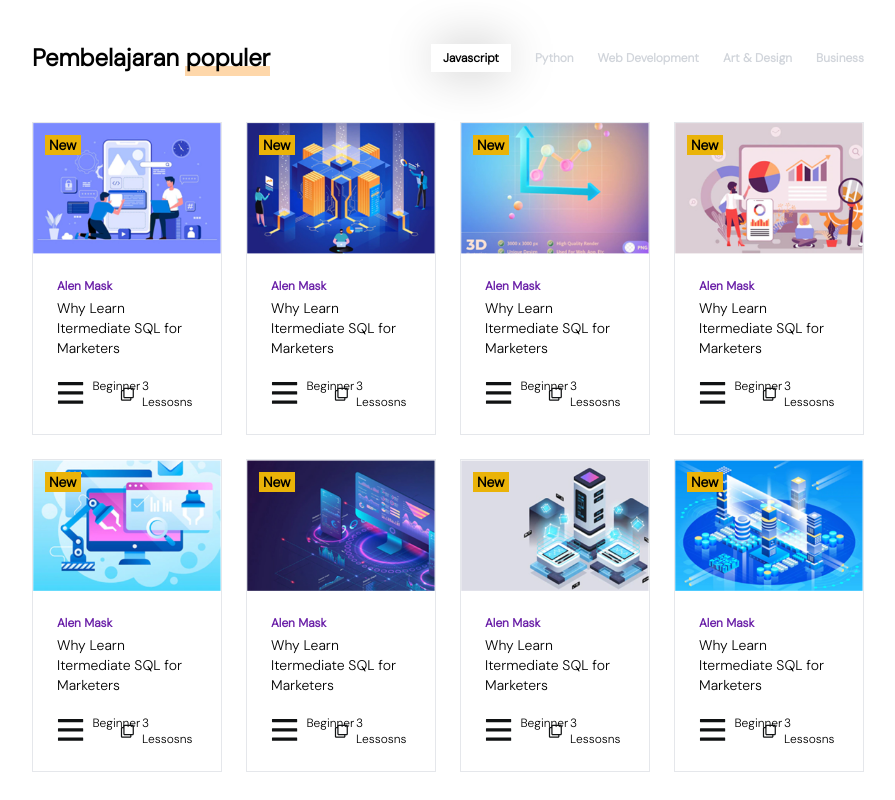
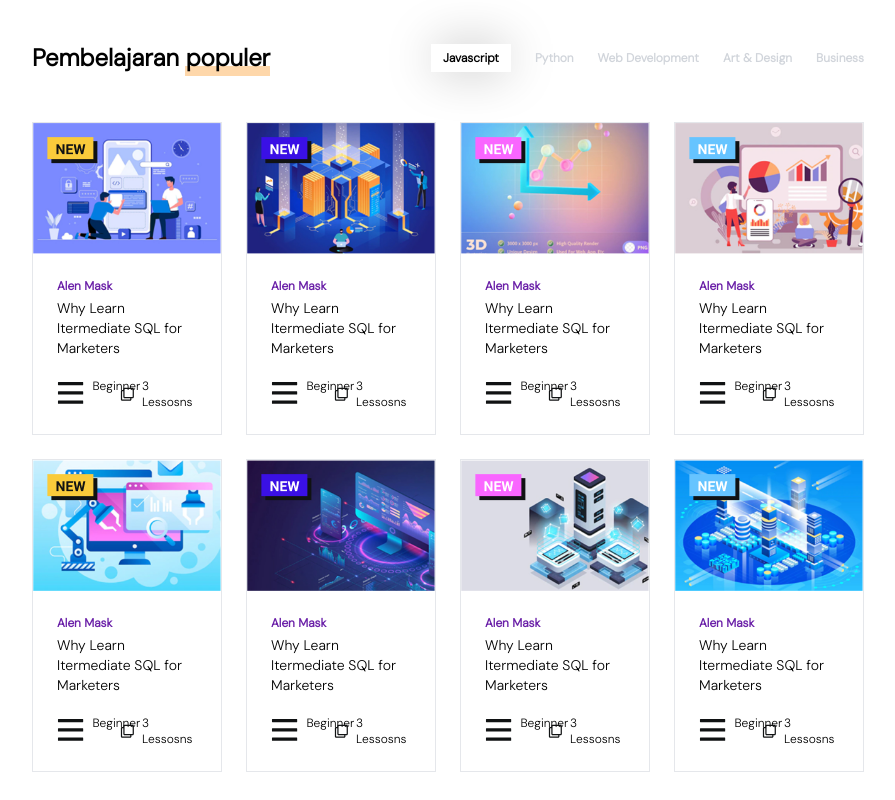
Before and after one commit to Hasban-Fardani/liga-cmk-slicing, a website: page index.html in a window 1280 px wide. Shown: the part 920-1720 px from the top of the page, without its empty margins (192-1087 px from the left). Drawn offline with Linux system fonts and the light colour scheme.

Commit message:
change: new text -> icon with image svg

```diff
--- a/index.html
+++ b/index.html
@@ -123,7 +123,7 @@
                 <!-- Card Item -->
                 <div class="border">
                     <div class="relative">
-                        <span class="absolute z-10 top-3 left-3 bg-yellow-500 text-sm font-bold px-1 shadow-2xl">New</span>
+                        <span class="absolute z-10 top-3 left-3"><img src="assets/images/new-orange.png" alt="icon new"></span>
                         <img src="assets/images/course-1.png" alt="">
                     </div>
                     <div class="flex flex-col p-6">
@@ -144,7 +144,7 @@
 
                 <div class="border">
                     <div class="relative">
-                        <span class="absolute z-10 top-3 left-3 bg-yellow-500 text-sm font-bold px-1 shadow-2xl">New</span>
+                        <span class="absolute z-10 top-3 left-3"><img src="assets/images/new-old-blue.png" alt="icon new"></span>
                         <img src="assets/images/course-2.png" alt="">
                     </div>
                     <div class="flex flex-col p-6">
@@ -165,7 +165,7 @@
 
                 <div class="border">
                     <div class="relative">
-                        <span class="absolute z-10 top-3 left-3 bg-yellow-500 text-sm font-bold px-1 shadow-2xl">New</span>
+                        <span class="absolute z-10 top-3 left-3"><img src="assets/images/new-pink.png" alt="icon new"></span>
                         <img src="assets/images/course-3.png" alt="">
                     </div>
                     <div class="flex flex-col p-6">
@@ -186,7 +186,7 @@
 
                 <div class="border">
                     <div class="relative">
-                        <span class="absolute z-10 top-3 left-3 bg-yellow-500 text-sm font-bold px-1 shadow-2xl">New</span>
+                        <span class="absolute z-10 top-3 left-3"><img src="assets/images/new-lightblue.png" alt="icon new"></span>
                         <img src="assets/images/course-4.png" alt="">
                     </div>
                     <div class="flex flex-col p-6">
@@ -207,7 +207,7 @@
 
                 <div class="border">
                     <div class="relative">
-                        <span class="absolute z-10 top-3 left-3 bg-yellow-500 text-sm font-bold px-1 shadow-2xl">New</span>
+                        <span class="absolute z-10 top-3 left-3"><img src="assets/images/new-orange.png" alt="icon new"></span>
                         <img src="assets/images/course-5.png" alt="">
                     </div>
                     <div class="flex flex-col p-6">
@@ -228,7 +228,7 @@
 
                 <div class="border">
                     <div class="relative">
-                        <span class="absolute z-10 top-3 left-3 bg-yellow-500 text-sm font-bold px-1 shadow-2xl">New</span>
+                        <span class="absolute z-10 top-3 left-3"><img src="assets/images/new-old-blue.png" alt="icon new"></span>
                         <img src="assets/images/course-6.png" alt="">
                     </div>
                     <div class="flex flex-col p-6">
@@ -249,7 +249,7 @@
 
                 <div class="border">
                     <div class="relative">
-                        <span class="absolute z-10 top-3 left-3 bg-yellow-500 text-sm font-bold px-1 shadow-2xl">New</span>
+                        <span class="absolute z-10 top-3 left-3"><img src="assets/images/new-pink.png" alt="icon new"></span>
                         <img src="assets/images/course-7.png" alt="">
                     </div>
                     <div class="flex flex-col p-6">
@@ -270,7 +270,7 @@
 
                 <div class="border">
                     <div class="relative">
-                        <span class="absolute z-10 top-3 left-3 bg-yellow-500 text-sm font-bold px-1 shadow-2xl">New</span>
+                        <span class="absolute z-10 top-3 left-3"><img src="assets/images/new-lightblue.png" alt="icon new"></span>
                         <img src="assets/images/course-8.png" alt="">
                     </div>
                     <div class="flex flex-col p-6">
@@ -504,8 +504,8 @@
                 <h1 class="font-bold">Resources</h1>
                 <ul class="flex flex-col gap-3 text-xs text-gray-300 my-8">
                     <li><a href="">Build Career</a></li>
-                    <li><a href="">Build Career</a></li>
-                    <li><a href="">Build Career</a></li>
+                    <li><a href="">Explore Subjects</a></li>
+                    <li><a href="">Gain in skill</a></li>
                 </ul>
             </div>
             <div>
```
